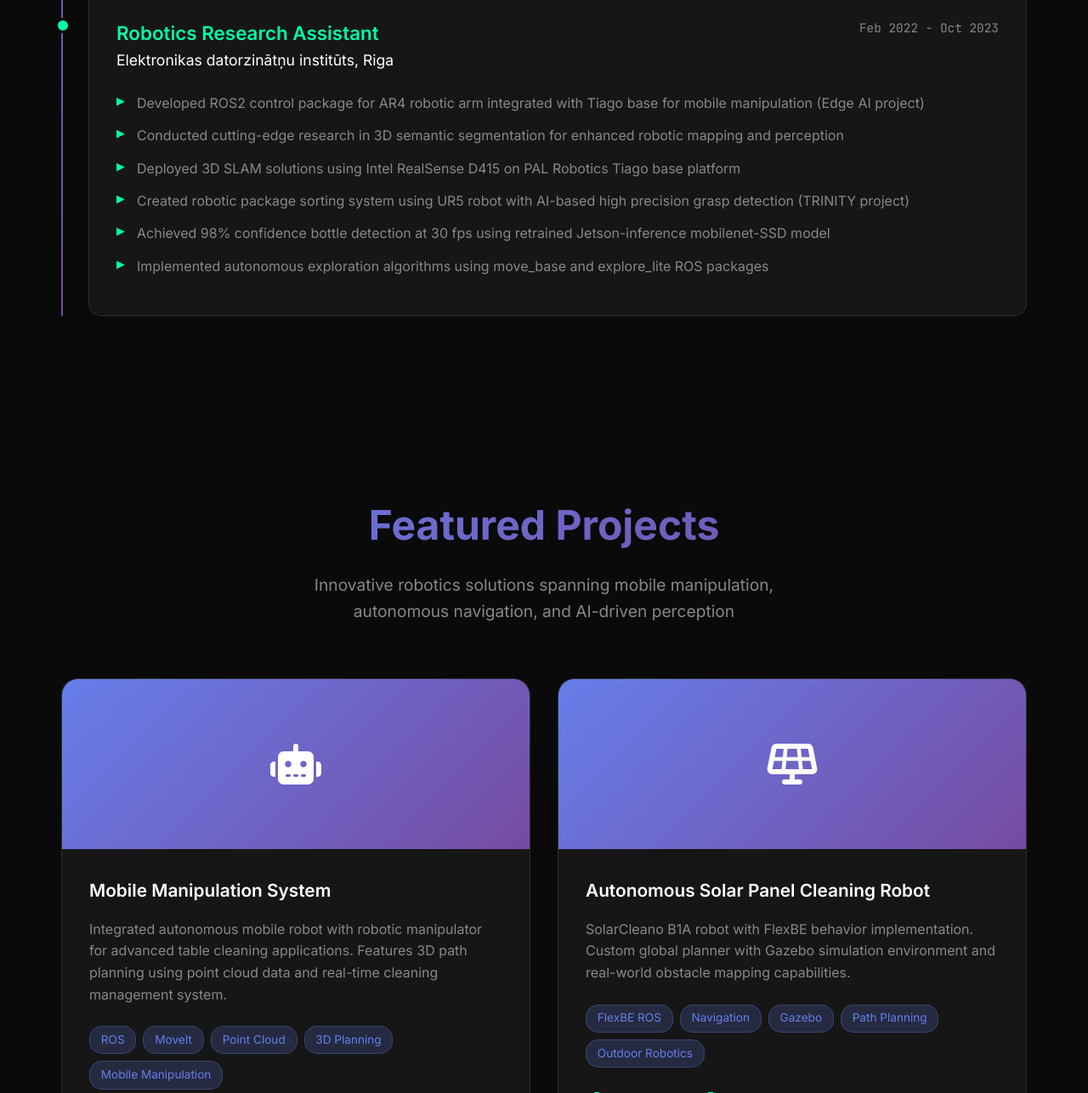
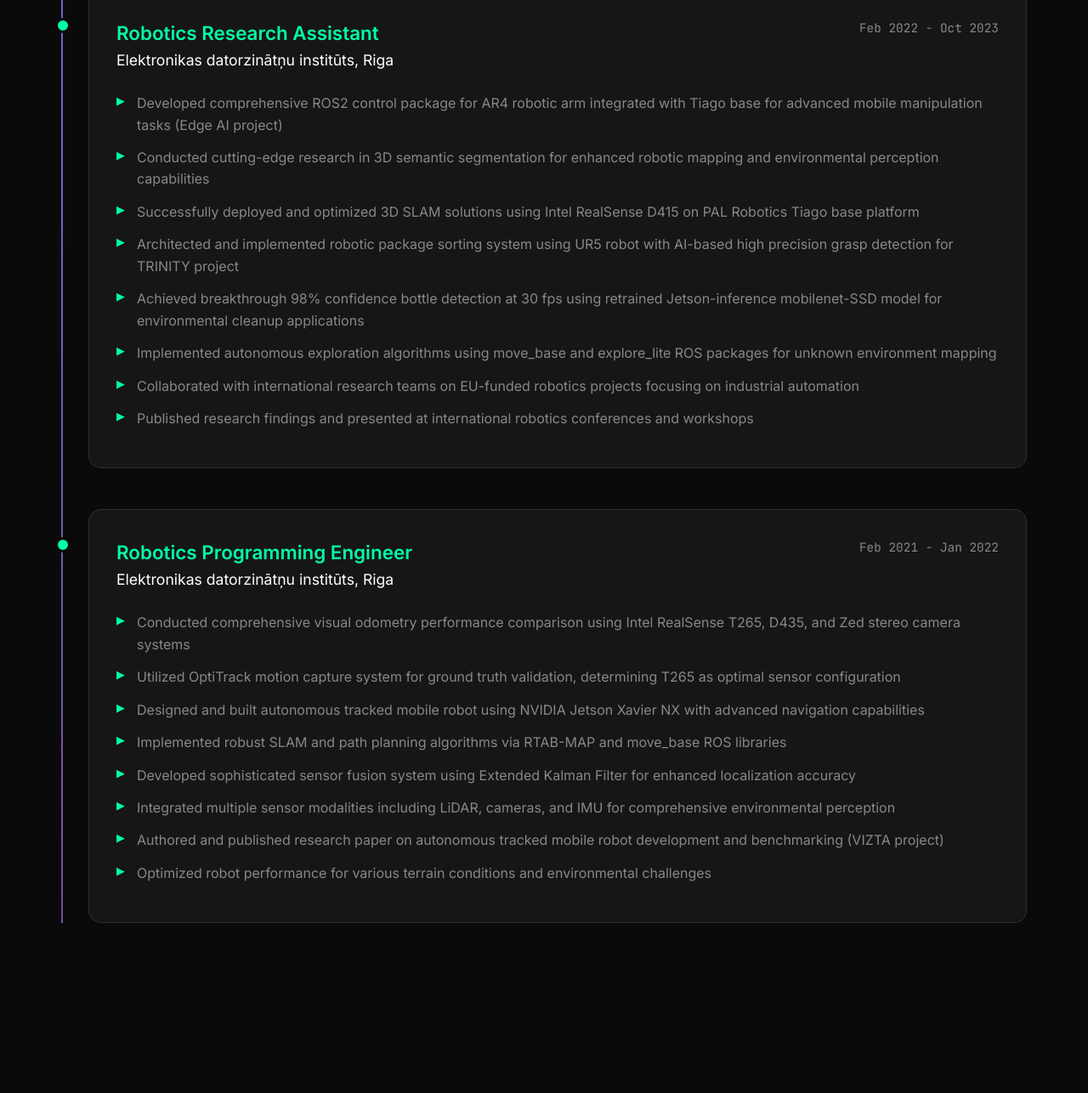
Before and after one commit to vaibhavwalia921/vaibhavwalia921.github.io, a plain HTML site: page index.html in a window 1280 px wide. Shown: the part 2974-4260 px from the top of the page at 85% size. Drawn offline with Linux system fonts and the light colour scheme.

Commit message:
Update index.html

```diff
--- a/index.html
+++ b/index.html
@@ -3,7 +3,7 @@
 <head>
     <meta charset="UTF-8">
     <meta name="viewport" content="width=device-width, initial-scale=1.0">
-    <title>Vaibhav Ahluwalia - Lead Robotics Engineer</title>
+    <title>Vaibhav Ahluwalia - Robotics Engineer</title>
     <link rel="stylesheet" href="https://cdnjs.cloudflare.com/ajax/libs/font-awesome/6.4.0/css/all.min.css">
     <link href="https://fonts.googleapis.com/css2?family=Inter:wght@300;400;500;600;700&family=JetBrains+Mono:wght@400;500;600&display=swap" rel="stylesheet">
     <style>
@@ -839,12 +839,34 @@
                         <div class="duration">Feb 2022 - Oct 2023</div>
                     </div>
                     <ul class="achievements">
-                        <li>Developed ROS2 control package for AR4 robotic arm integrated with Tiago base for mobile manipulation (Edge AI project)</li>
-                        <li>Conducted cutting-edge research in 3D semantic segmentation for enhanced robotic mapping and perception</li>
-                        <li>Deployed 3D SLAM solutions using Intel RealSense D415 on PAL Robotics Tiago base platform</li>
-                        <li>Created robotic package sorting system using UR5 robot with AI-based high precision grasp detection (TRINITY project)</li>
-                        <li>Achieved 98% confidence bottle detection at 30 fps using retrained Jetson-inference mobilenet-SSD model</li>
-                        <li>Implemented autonomous exploration algorithms using move_base and explore_lite ROS packages</li>
+                        <li>Developed comprehensive ROS2 control package for AR4 robotic arm integrated with Tiago base for advanced mobile manipulation tasks (Edge AI project)</li>
+                        <li>Conducted cutting-edge research in 3D semantic segmentation for enhanced robotic mapping and environmental perception capabilities</li>
+                        <li>Successfully deployed and optimized 3D SLAM solutions using Intel RealSense D415 on PAL Robotics Tiago base platform</li>
+                        <li>Architected and implemented robotic package sorting system using UR5 robot with AI-based high precision grasp detection for TRINITY project</li>
+                        <li>Achieved breakthrough 98% confidence bottle detection at 30 fps using retrained Jetson-inference mobilenet-SSD model for environmental cleanup applications</li>
+                        <li>Implemented autonomous exploration algorithms using move_base and explore_lite ROS packages for unknown environment mapping</li>
+                        <li>Collaborated with international research teams on EU-funded robotics projects focusing on industrial automation</li>
+                        <li>Published research findings and presented at international robotics conferences and workshops</li>
+                    </ul>
+                </div>
+
+                <div class="timeline-item fade-in">
+                    <div class="timeline-header">
+                        <div>
+                            <div class="job-title">Robotics Programming Engineer</div>
+                            <div class="company-name">Elektronikas datorzinātņu institūts, Riga</div>
+                        </div>
+                        <div class="duration">Feb 2021 - Jan 2022</div>
+                    </div>
+                    <ul class="achievements">
+                        <li>Conducted comprehensive visual odometry performance comparison using Intel RealSense T265, D435, and Zed stereo camera systems</li>
+                        <li>Utilized OptiTrack motion capture system for ground truth validation, determining T265 as optimal sensor configuration</li>
+                        <li>Designed and built autonomous tracked mobile robot using NVIDIA Jetson Xavier NX with advanced navigation capabilities</li>
+                        <li>Implemented robust SLAM and path planning algorithms via RTAB-MAP and move_base ROS libraries</li>
+                        <li>Developed sophisticated sensor fusion system using Extended Kalman Filter for enhanced localization accuracy</li>
+                        <li>Integrated multiple sensor modalities including LiDAR, cameras, and IMU for comprehensive environmental perception</li>
+                        <li>Authored and published research paper on autonomous tracked mobile robot development and benchmarking (VIZTA project)</li>
+                        <li>Optimized robot performance for various terrain conditions and environmental challenges</li>
                     </ul>
                 </div>
             </div>
```
